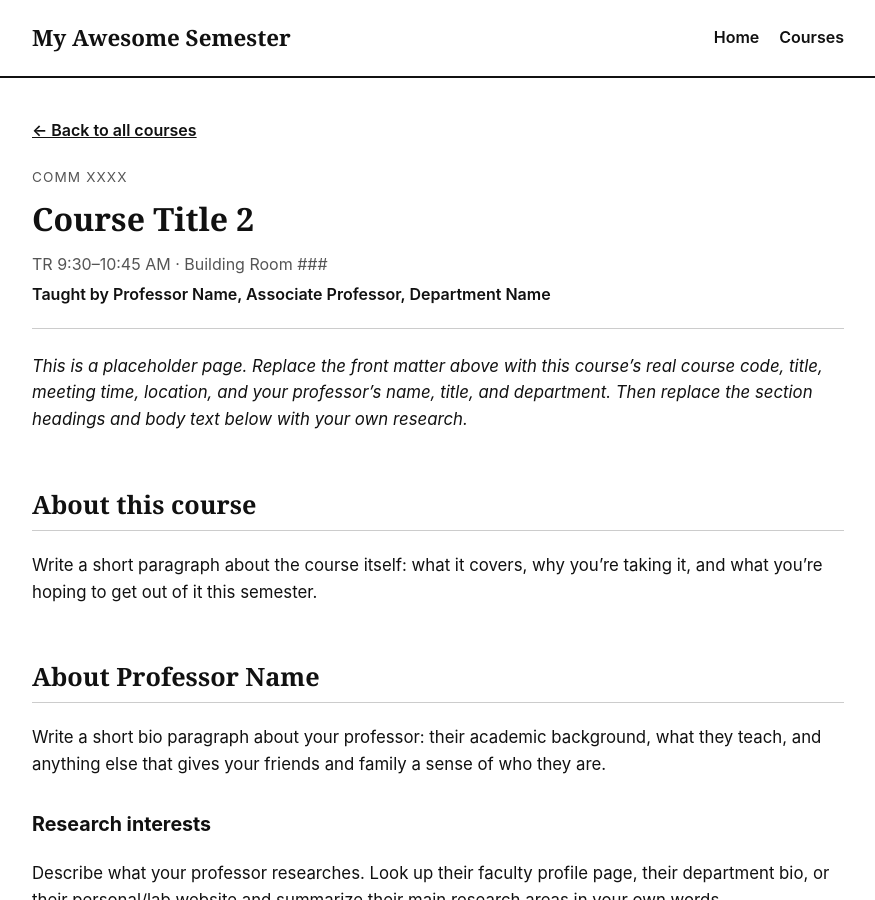
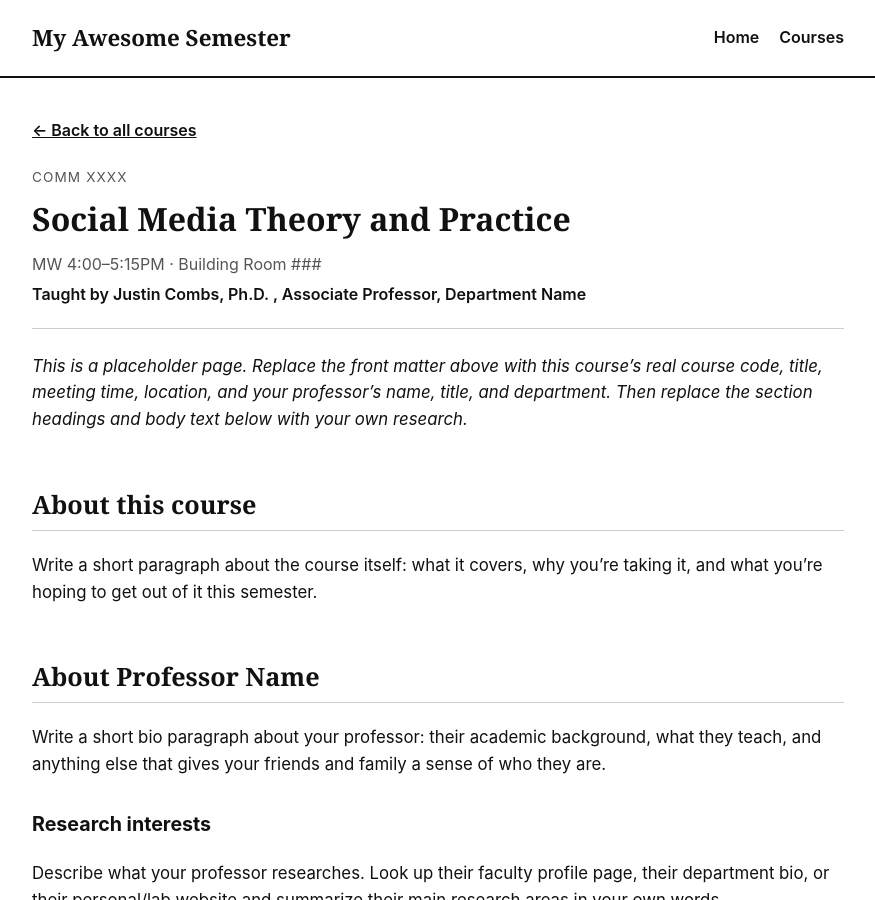
Before and after one commit to Darbyclose/myawesomesemester, a Jekyll site: the page built from _courses/course-02.md, in a window 1280 px wide and 900 px high. Shown: the whole window, without its empty margins (202-1077 px from the left). Built offline with Jekyll 4.4.1, drawn with Linux system fonts in a browser that asks for light colours.

Commit message:
Update course-02.md

```diff
--- a/_courses/course-02.md
+++ b/_courses/course-02.md
@@ -1,10 +1,10 @@
 ---
 course_number: 2
 course_code: "COMM XXXX"
-course_title: "Course Title 2"
-meeting_time: "TR 9:30–10:45 AM"
+course_title: "Social Media Theory and Practice"
+meeting_time: "MW 4:00–5:15PM"
 location: "Building Room ###"
-instructor_name: "Professor Name"
+instructor_name: "Justin Combs, Ph.D. "
 instructor_title: "Associate Professor"
 instructor_department: "Department Name"
 ---
```
